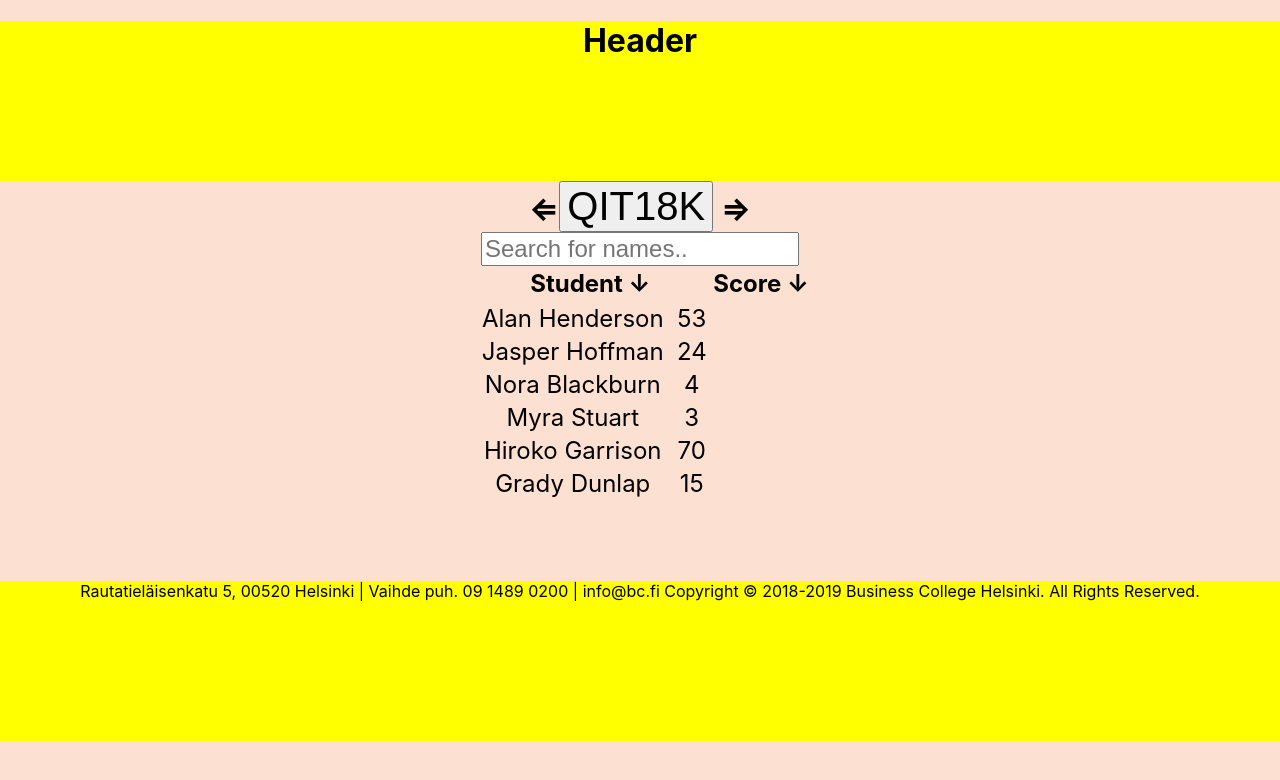
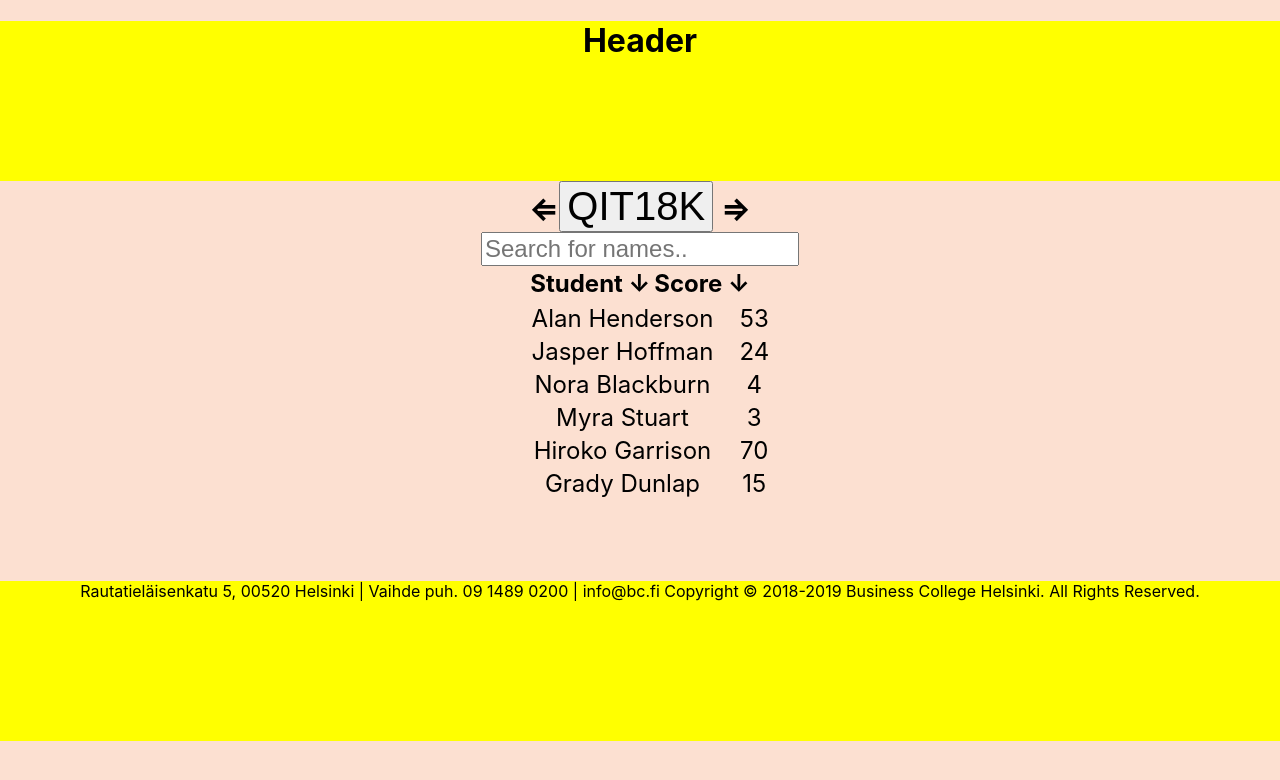
Before and after one commit to teropaj/git-priima, a React (Create React App) app in the folder teacher-view-new/: page / in a window 1280 px wide. Both pictures are taken after a click on the button "QIT18K". Shown: the top 780 px of the page. Built offline with nearby package versions, Linux system fonts and the light colour scheme.

Commit message:
scroll fixed

```diff
--- a/teacher-view-new/src/components/ListStudents.js
+++ b/teacher-view-new/src/components/ListStudents.js
@@ -49,6 +49,8 @@ export default class ListStudents extends Component {
   render() {
     return (
       <div>
+
+
           <table className='fontSize' >
               <thead>
                 <tr>
@@ -63,17 +65,21 @@ export default class ListStudents extends Component {
                   >Score ↓</th>
                 </tr>
               </thead>
-               <tbody>
-
-               <Element className="element" id="scroll-container" style={{
+          </table>
+          <Element className="element" id="scroll-container" style={{
                     position: 'relative',
                     height: '25vh',
-                    width: '30vh',
+                    width: '120vh',
                     overflow: 'scroll',
+                    margin: 'auto'
                     //marginBottom: '50px',
                     //backgroundColor: 'yellow'
 
                     }}>
+
+          <table className='fontSize' >
+               <tbody>
+
 
                 {this.props.searchList.map((student,index)=>
 
@@ -84,13 +90,14 @@ export default class ListStudents extends Component {
 
                 )
               }
-              </Element>
+
               </tbody>
 
 
 
 
               </table>
+              </Element>
 
 
       </div>
--- a/teacher-view-new/src/components/functions/sortByName.js
+++ b/teacher-view-new/src/components/functions/sortByName.js
@@ -14,7 +14,7 @@ export default function sort(array ) {
              var nameB = b.name.toUpperCase(); // ignore upper and lowercase
 
 
-    debugger
+
     console.log('names ',nameA,nameB)
 
    if (nameA < nameB) {
```
Also changed, not shown: 1 other file (tests, documents, lock files or other folders).
